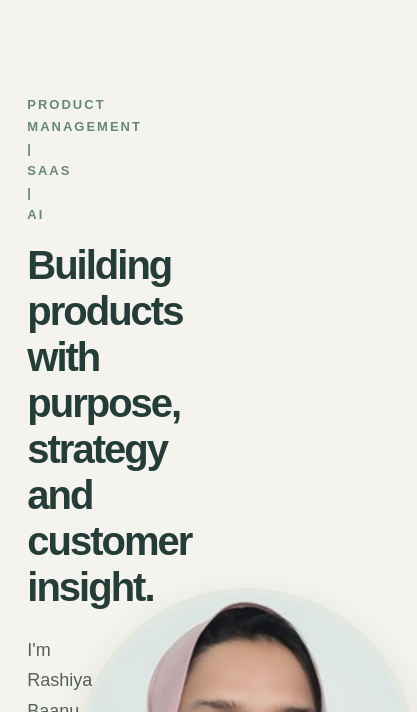
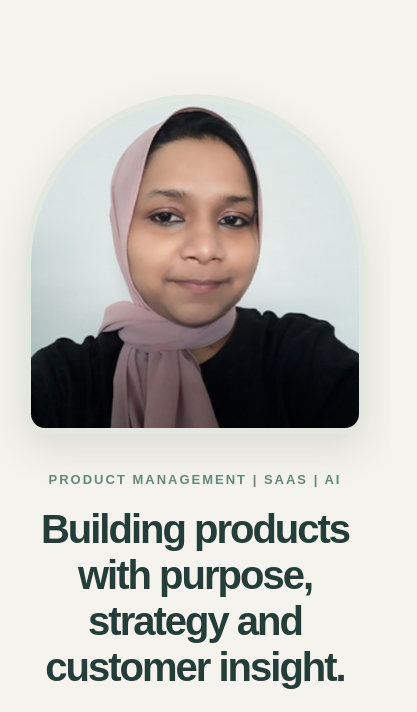
Before and after one commit to rashiyamdo/rashiya-bannu, a plain HTML site: page index.html in a window 390 px wide. Shown: the part 54-766 px from the top of the page, 417 px wide, since content can reach past the window. Drawn offline with Linux system fonts and the light colour scheme.

Commit message:
Update style.css

```diff
--- a/style.css
+++ b/style.css
@@ -330,6 +330,12 @@ footer {
         flex-wrap: wrap;
     }
 
+    .hero-container {
+    flex-direction: column-reverse;
+    text-align: center;
+    gap: 35px;
+}
+
     .menu-toggle {
         display: block;
     }
```
